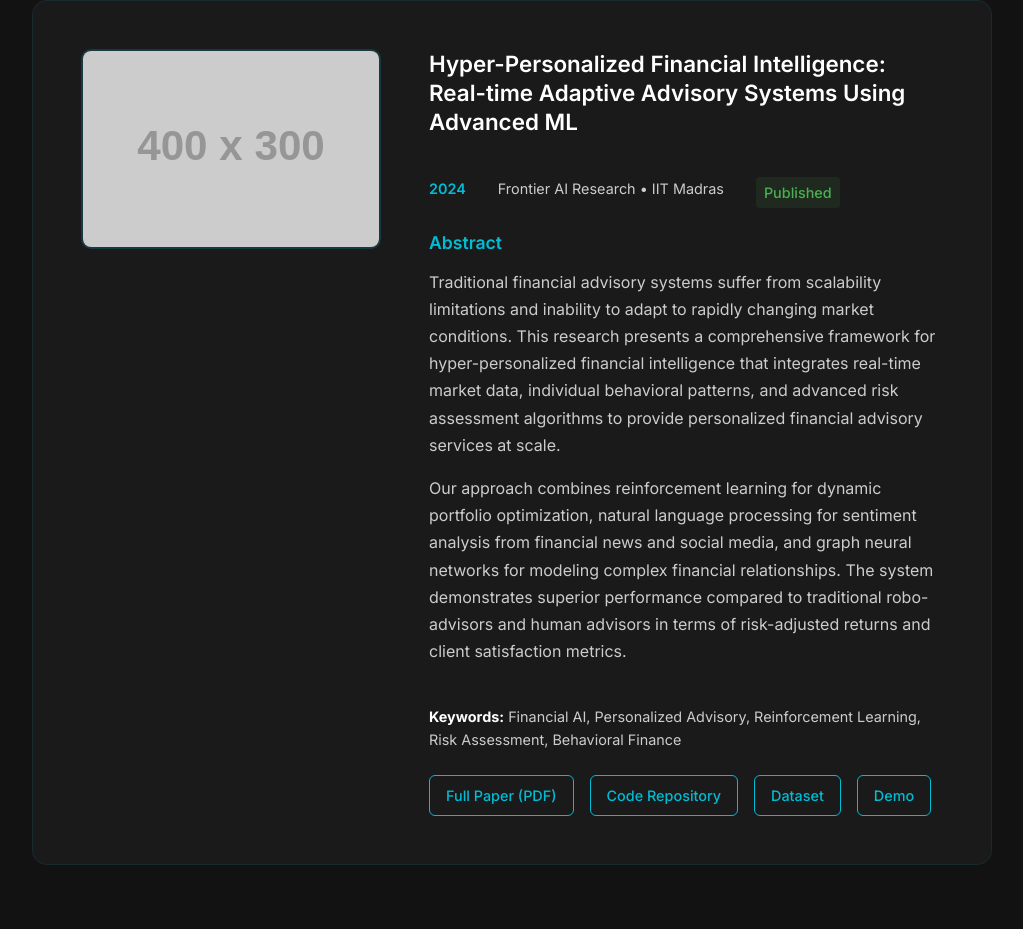
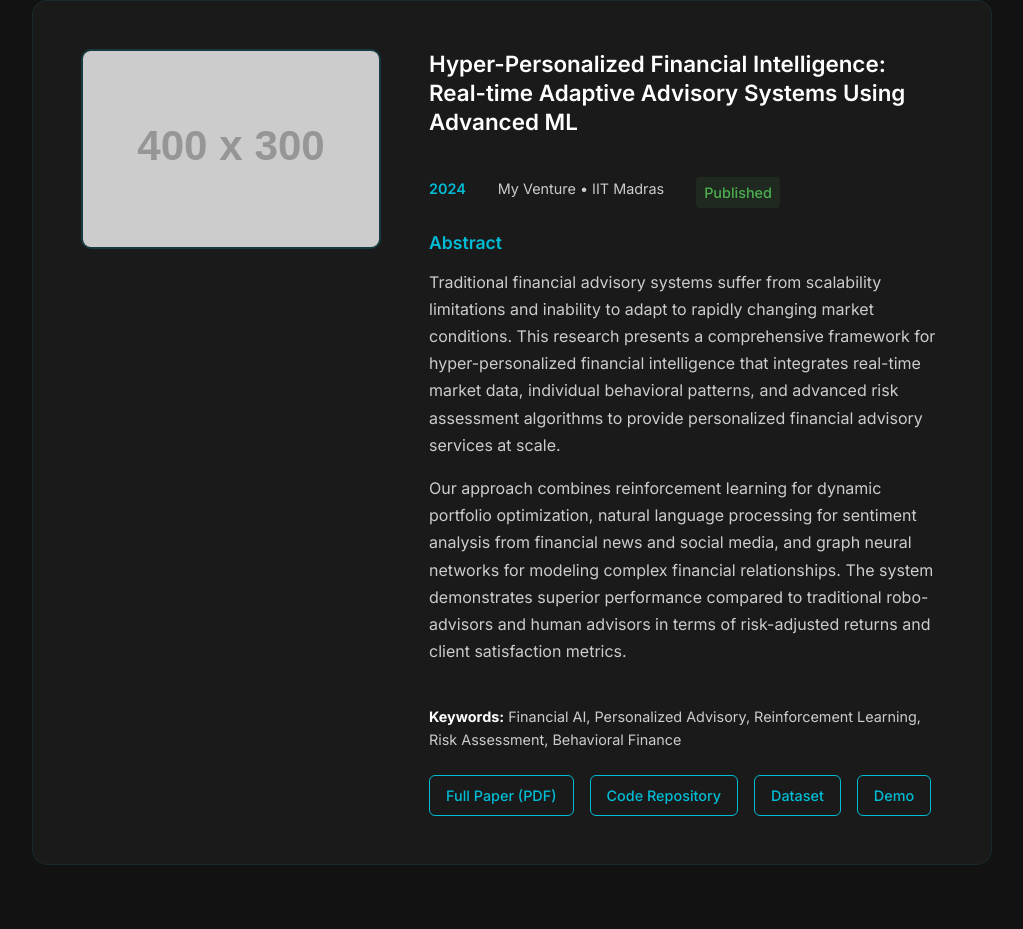
Before and after one commit to harsh2025-sketch/Personal-website, a plain HTML site: page pages/research-projects.html in a window 1280 px wide. Shown: the part 1565-2494 px from the top of the page, without its empty margins (128-1151 px from the left). Drawn offline with Linux system fonts and the light colour scheme; placeholder pictures from the web are drawn by us.

Commit message:
Replace 'Frontier AI' with 'My Venture' in research-projects.html

```diff
--- a/pages/research-projects.html
+++ b/pages/research-projects.html
@@ -88,7 +88,7 @@
                         <h3 class="research-title">Hyper-Personalized Financial Intelligence: Real-time Adaptive Advisory Systems Using Advanced ML</h3>
                         <div class="research-meta">
                             <span class="research-year">2024</span>
-                            <span class="research-affiliation">Frontier AI Research • IIT Madras</span>
+                            <span class="research-affiliation">My Venture • IIT Madras</span>
                             <span class="research-status">Published</span>
                         </div>
                         <div class="research-abstract">
```
